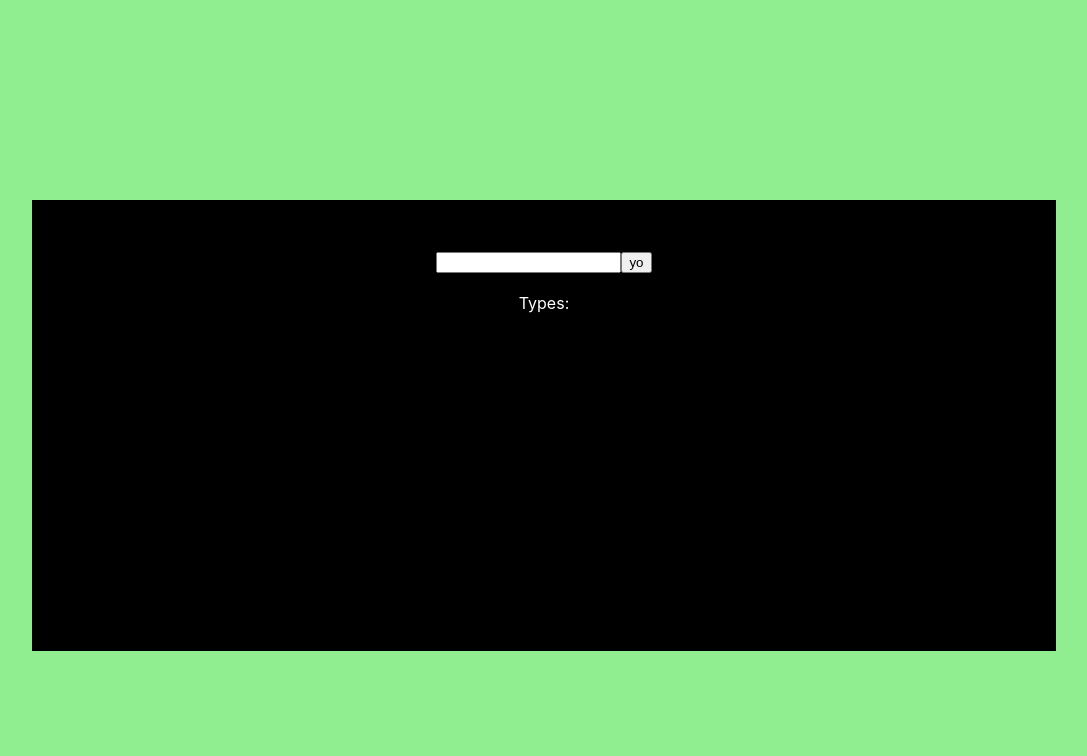
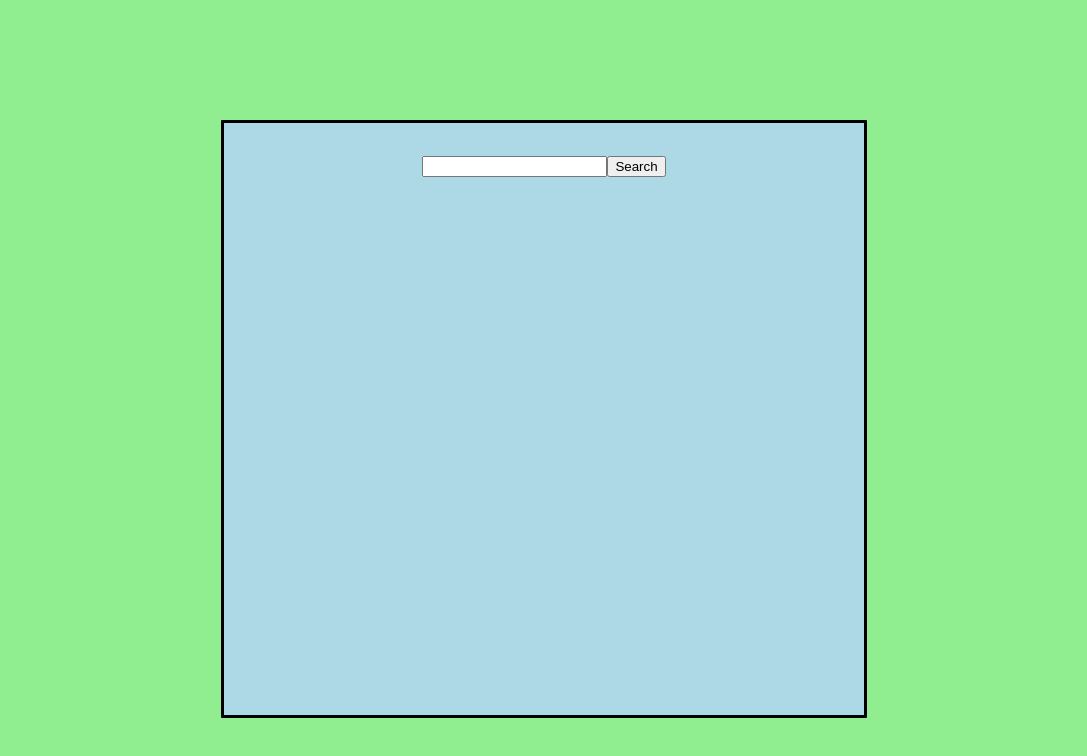
Before and after one commit to monishprojs/pokeApp, a React (Create React App) app: page / in a window 1280 px wide. Shown: the top 756 px of the page, without its empty margins (96-1183 px from the left). Built offline with nearby package versions, Linux system fonts and the light colour scheme.

Commit message:
more style fixes

```diff
--- a/src/components/mons.css
+++ b/src/components/mons.css
@@ -6,11 +6,29 @@ body {
 
 
 .info {
-    margin-top: 25vh;
+    margin-top: 15vh;
     padding-top: 5%;
     text-align: center;
-    background-color: black;
+    background-color: lightblue;
     color: white;
-    width: 80vw;
-    height: 50vh;
+    width: 50vw;
+    height: 70vh;
+    border-style: solid;
+    border-radius: 1px;
+    border-color: black;
 }
+
+.type {
+    border-style: solid;
+    border-radius: 1px;
+    border-color: black;
+    width: fit-content;
+    display: none;
+    font-family: Miltonian;
+    padding: 5px;
+}
+
+.row {
+    display: flex;
+    justify-content: space-evenly;
+}
--- a/src/components/mons.tsx
+++ b/src/components/mons.tsx
@@ -26,7 +26,7 @@ function Mon() {
 
     const [name, setName] = useState('');
     const [imgLink, setImgLink] = useState('');
-    const [move0,setMove0] = useState('');
+    const [move0, setMove0] = useState('');
     const [move1, setMove1] = useState('');
     const [move2, setMove2] = useState('');
     const [move3, setMove3] = useState('');
@@ -35,28 +35,28 @@ function Mon() {
     const [flavor, setFlavor] = useState('');
     const [isShiny, setShiny] = useState('');
 
-    function getValue(id: string){
+    function getValue(id: string) {
         let element = document.getElementById(id) as HTMLInputElement | null;
-       if (element != null){
+        if (element != null) {
             return element.value;
         }
     }
 
-  function getData(mon: string){
-      fetch("https://pokeapi.co/api/v2/pokemon/"+mon)
+    function getData(mon: string) {
+        fetch("https://pokeapi.co/api/v2/pokemon/" + mon)
             .then((response) => response.json())
             .then((data) => {
                 assignValues(data)
             })
 
 
-    function assignValues(data: any){
+        function assignValues(data: any) {
             setName(data.species.name)
-        if (Math.round(Math.random()*4)===1){
+            if (Math.round(Math.random() * 4) === 1) {
                 setImgLink(data.sprites.front_default)
                 setShiny("")
             }
-        else{
+            else {
                 setImgLink(data.sprites.front_shiny)
                 setShiny("You found a shiny!")
             }
@@ -64,29 +64,39 @@ function Mon() {
             setType0(data.types[0].type.name)
             let body = document.querySelector("body");
             let info = document.getElementById("info")
-        if (body != null){
+            let type0 = document.getElementById("type0")
+            let type1 = document.getElementById("type1")
+            if (body != null && type0 != null) {
                 body.style.backgroundColor = colorsMap.get(data.types[0].type.name)!;
+                type0.style.display = "inline-block";
+                type0.style.backgroundColor = colorsMap.get(data.types[0].type.name)!;
             }
-        if (data.types.length === 2){
+            if (data.types.length === 2) {
                 setType1(data.types[1].type.name)
-            if (info != null){
+                if (info != null && type1 != null) {
                     info.style.backgroundColor = colorsMap.get(data.types[1].type.name)!;
+                    type1.style.display = "inline-block";
+                    type1.style.backgroundColor = colorsMap.get(data.types[1].type.name)!;
                 }
             }
-        else{
+            else {
                 setType1('')
+                if (info != null && type1 != null) {
+                    info.style.backgroundColor = colorsMap.get(data.types[0].type.name)!;
+                    type1.style.display = "none";
+                }
             }
             let length = data.moves.length;
             let array = [0]
-        let i=0
-        while (i<4){
+            let i = 0
+            while (i < 4) {
                 let placeholder = Math.round(Math.random() * length);
-            if (!array.includes(placeholder)){
+                if (!array.includes(placeholder)) {
                     array[i] = placeholder;
                     i++;
                 }
             }
-        let moves0= data.moves[array[0]].move.name
+            let moves0 = data.moves[array[0]].move.name
             setMove0(moves0);
 
             let moves1 = data.moves[array[1]].move.name
@@ -100,7 +110,7 @@ function Mon() {
             getData1(getValue("name")!);
         }
 
-    function getData1(mon: string){
+        function getData1(mon: string) {
             fetch("https://pokeapi.co/api/v2/pokemon-species/" + mon + "/")
                 .then((response) => response.json())
                 .then((data) => {
@@ -108,15 +118,15 @@ function Mon() {
                 })
         }
 
-    function assignValues1(data: any){
+        function assignValues1(data: any) {
             let isEn = false;
-        let i: number =0;
-        while (isEn === false){
-            if (data.flavor_text_entries[i].language.name === "en"){
+            let i: number = 0;
+            while (isEn === false) {
+                if (data.flavor_text_entries[i].language.name === "en") {
                     setFlavor(data.flavor_text_entries[i].flavor_text)
                     isEn = true;
                 }
-            else{
+                else {
                     isEn = false
                     i++
                 }
@@ -130,7 +140,7 @@ function Mon() {
             <div className='info' id='info'>
                 <div>
                     <input type="text" id="name" />
-                    <button onClick={() => getData(getValue("name")!)}>yo</button>
+                    <button onClick={() => getData(getValue("name")!)}>Search</button>
                 </div>
                 <div>
                     {isShiny}
@@ -141,25 +151,32 @@ function Mon() {
                 <div>
                     {name}
                 </div>
-            <div>
-                Types: {type0} {type1}
+                <div className='type' id="type0">
+                    {type0}
+                </div>
+                &nbsp;&nbsp;&nbsp;&nbsp;&nbsp;&nbsp;
+                <div className='type' id="type1">
+                    {type1}
                 </div>
                 <div>
                     {flavor}
                 </div>
+                <div className="row">
                     <div id="move0">
                         {move0}
                     </div>
                     <div id="move1">
                         {move1}
                     </div>
+                </div>
+                <div className="row">
                     <div id="move2">
                         {move2}
                     </div>
                     <div id="move3">
                         {move3}
                     </div>
-
+                </div>
             </div>
         </div>
     );
```
Lines whose indentation alone changed are shown as unchanged.
